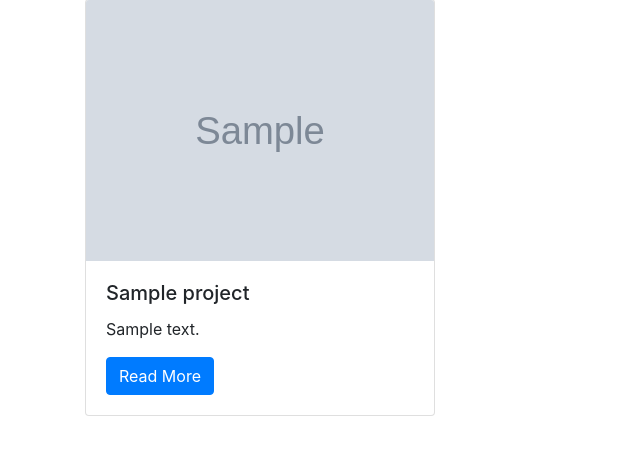
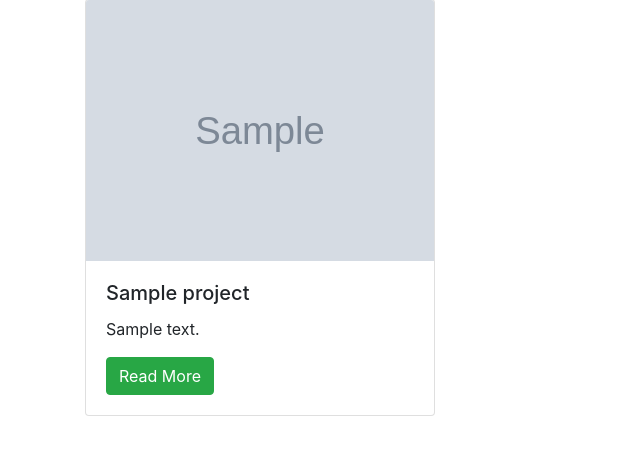
Before and after one commit to j-kincaid/portfolio, a Django app: template personal_portfolio/templates/project_index.html in a window 1280 px wide. Shown: the part 113-570 px from the top of the page, without its empty margins (0-640 px from the left). Run offline with Django 3.2, Linux system fonts and the light colour scheme; the template is opened without the code that fills it: most values are stand-ins (such as "Sample title", 1, 10 or a date in 2020); grey boxes marked "Sample" are stand-in pictures; some libraries are stand-ins or nearby versions.

Commit message:
change buttons to green

```diff
--- a/personal_portfolio/templates/project_index.html
+++ b/personal_portfolio/templates/project_index.html
@@ -11,7 +11,7 @@
                 <h5 class="card-title">{{ project.title }}</h5>
                 <p class="card-text">{{ project.description }}</p>
                 <a href="{% url 'project_detail' project.pk %}"
-                   class="btn btn-primary">
+                   class="btn btn-success">
                     Read More
                 </a>
             </div>
```
Also changed, not shown: db.sqlite3.
